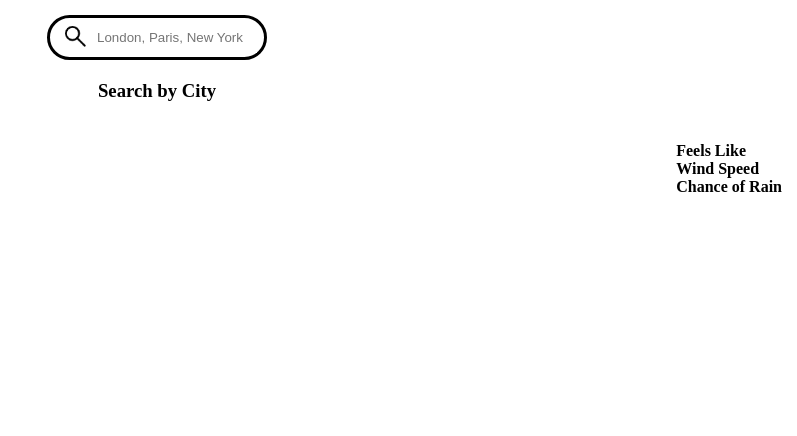
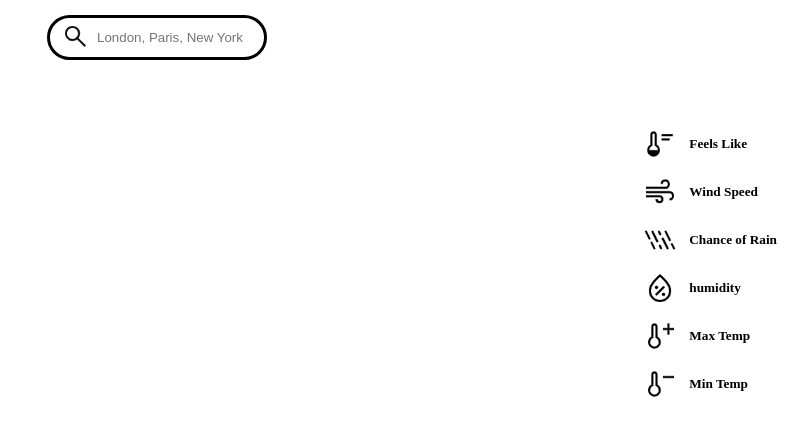
Before and after one commit to Beppe94/My-Weather, a plain HTML site: page index.html in a window 1280 px wide. Shown: the whole page, without its empty margins (483-1280 px from the left). Drawn offline with Linux system fonts and the light colour scheme; no server answers.

Commit message:
added icons for utility info, added utility functions for more info in its own file and proper positioning for it

```diff
--- a/index.html
+++ b/index.html
@@ -14,7 +14,6 @@
         <input type="search" id="location" placeholder="London, Paris, New York">
     </div>
     <div class="text">
-        <h3>Search by <span>City</span></h3>
         <h4 id="err-text"></h4>
     </div>
     <div class="main-weather">
@@ -34,15 +33,48 @@
                 <div id="myDiv"></div>
             </div>
         </div>
-        <div>
-            <div>
-                <h4>Feels Like</h4>
+        <div class="more-info">
+            <div class="feels-like">
+                <img src="icons/feelsLike.png" alt="feels like">
+                <div>
+                    <h5>Feels Like</h5>
+                    <h3 id="feels-like"></h3>
+                </div>
             </div>
-            <div>
-                <h4>Wind Speed</h4>
+            <div class="wind-speed">
+                <img src="icons/wind.png" alt="wind speed">
+                <div>
+                    <h5>Wind Speed</h5>
+                    <h3 id="wind-speed"></h3>
+                </div>
             </div>
-            <div>
-                <h4>Chance of Rain</h4>
+            <div class="rain-prob">
+                <img src="icons/rainProb.png" alt="rain probability">
+                <div>
+                    <h5>Chance of Rain</h5>
+                    <h3 id="rain-prob"></h3>
+                </div>
+            </div>
+            <div class="humidity">
+                <img src="icons/humidity.png" alt="humidity">
+                <div>
+                    <h5>humidity</h5>
+                    <h3 id="humidity"></h3>
+                </div>
+            </div>
+            <div class="max-temp">
+                <img src="icons/maxTemp.png" alt="max temp">
+                <div>
+                    <h5>Max Temp</h5>
+                    <h3 id="max-temp"></h3>
+                </div>
+            </div>
+            <div class="min-temp">
+                <img src="icons/minTemp.png" alt="min temp">
+                <div>
+                    <h5>Min Temp</h5>
+                    <h3 id="min-temp"></h3>
+                </div>
             </div>
         </div>
     </div>
--- a/style.css
+++ b/style.css
@@ -54,6 +54,7 @@
     display: flex;
     flex-direction: column;
     gap: 20px;
+    padding: 5px;
 }
 
 .curr-locations {
@@ -80,3 +81,50 @@
     flex-direction: column;
     gap: 5px;
 }
+
+.more-info {
+    display: flex;
+    justify-content: flex-start;
+    flex-direction: column;
+    padding: 5px;
+}
+
+.more-info img {
+    scale: .7;
+}
+
+.feels-like {
+    display: flex;
+    align-items: center;
+    gap: 5px;
+}
+
+.wind-speed {
+    display: flex;
+    align-items: center;
+    gap: 5px;
+}
+
+.rain-prob {
+    display: flex;
+    align-items: center;
+    gap: 5px;
+}
+
+.humidity {
+    display: flex;
+    align-items: center;
+    gap: 5px;
+}
+
+.max-temp {
+    display: flex;
+    align-items: center;
+    gap: 5px;
+}
+
+.min-temp {
+    display: flex;
+    align-items: center;
+    gap: 5px;
+}
```
Also changed, not shown: main.js (+1 -1 lines), icons/feelsLike.png (added), icons/humidity.png (added), icons/maxTemp.png (added), icons/minTemp.png (added), icons/rainProb.png (added), icons/wind.png (added).
